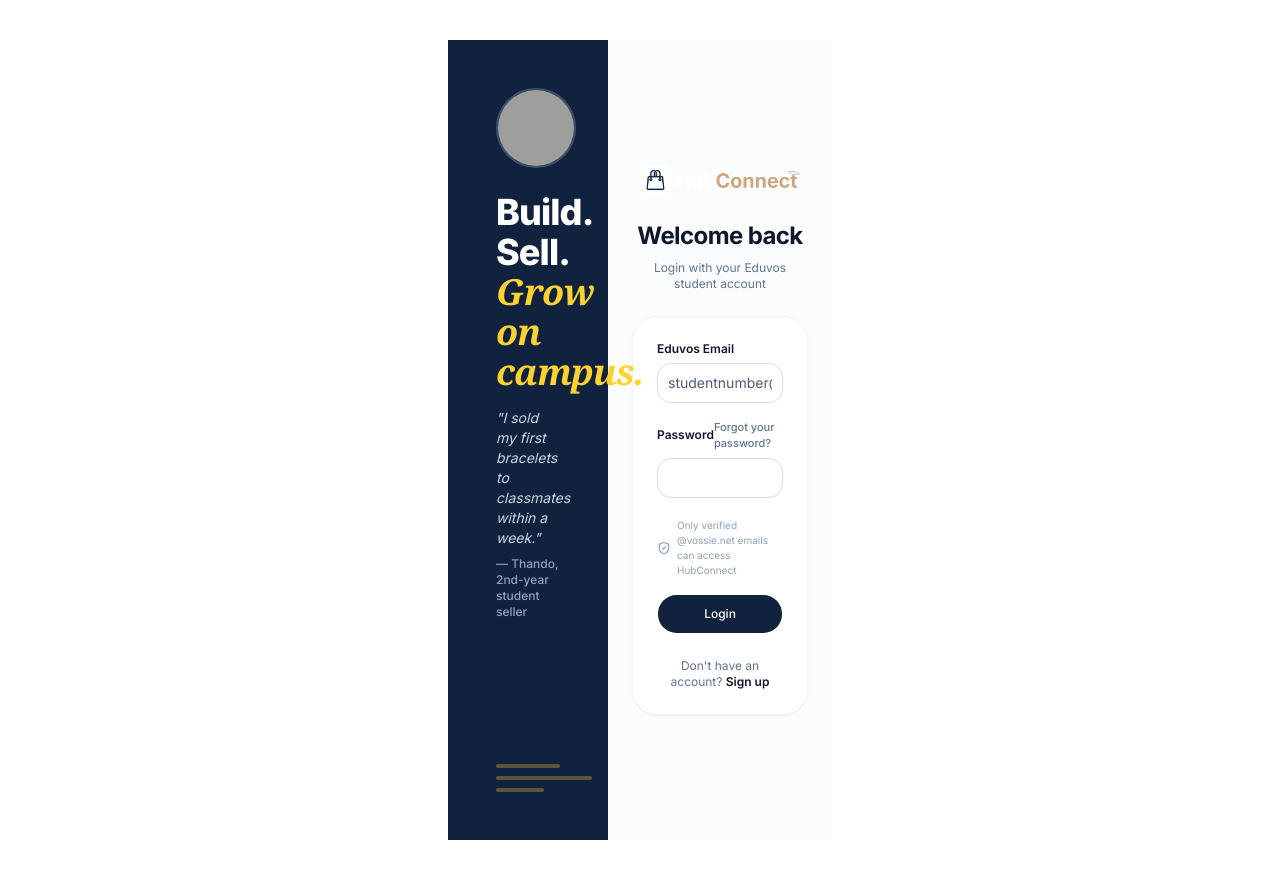
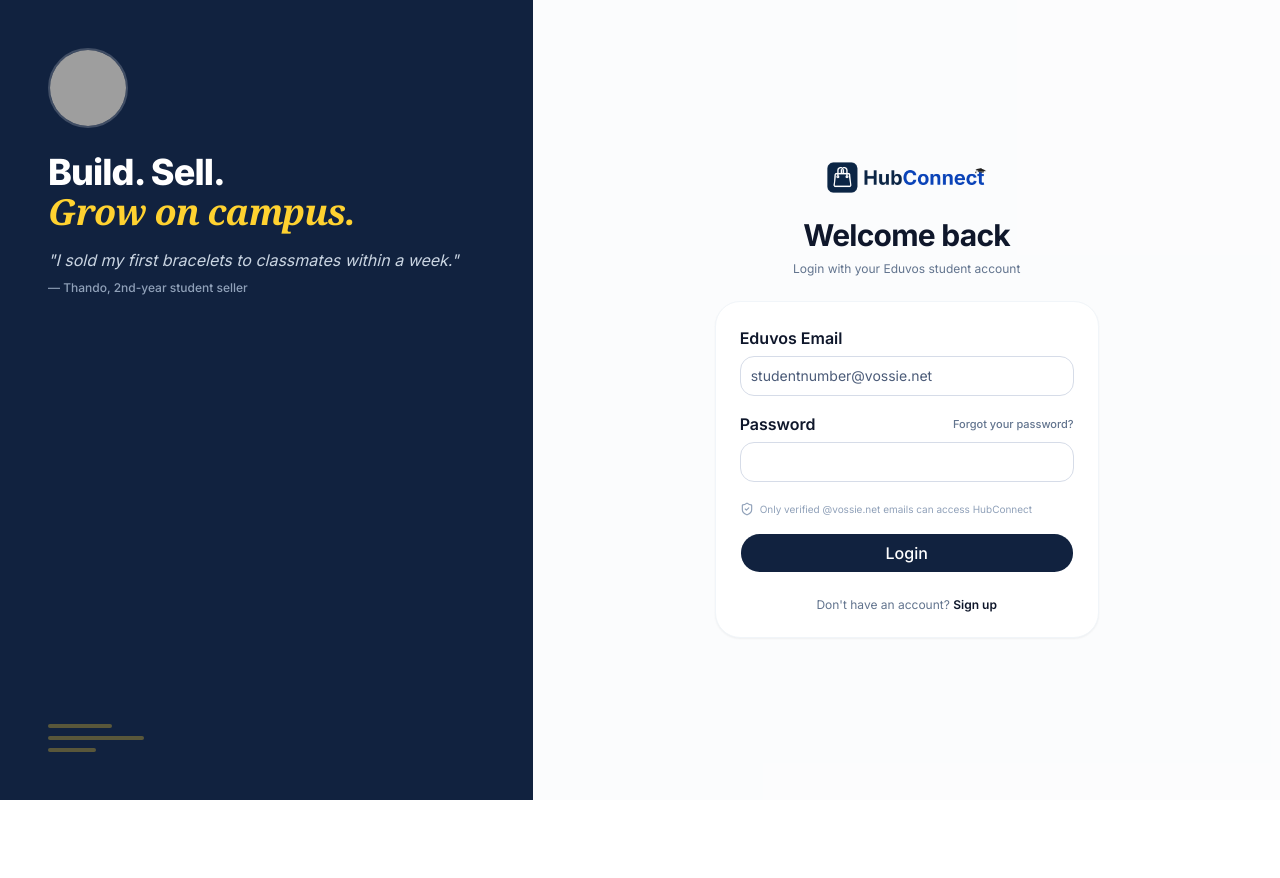
Before and after one commit to akadinso/hubconnectv2, a Next.js app: page /auth/login in a window 1280 px wide. After the commit the page ends 800 px from the top, so only its background shows below. Built offline with nearby package versions, Linux system fonts and the light colour scheme; grey boxes are pictures that could not be loaded.

Commit message:
Fixing ui

```diff
--- a/app/auth/login/page.tsx
+++ b/app/auth/login/page.tsx
@@ -1,11 +1,11 @@
-import { LoginForm } from '@/components/login-form'
+import { LoginForm } from "@/components/login-form";
 
 export default function Page() {
   return (
-    <div className="flex min-h-svh w-full items-center justify-center p-6 md:p-10">
-      <div className="w-full max-w-sm">
+    <div className="flex min-h-screen w-full items-center">
+      <div className="w-full max-w-full">
         <LoginForm />
       </div>
     </div>
-  )
+  );
 }
--- a/app/auth/sign-up/page.tsx
+++ b/app/auth/sign-up/page.tsx
@@ -1,11 +1,11 @@
-import { SignUpForm } from '@/components/sign-up-form'
+import { SignUpForm } from "@/components/sign-up-form";
 
 export default function Page() {
   return (
-    <div className="flex min-h-svh w-full items-center justify-center p-6 md:p-10">
-      <div className="w-full max-w-sm">
+    <div className="flex min-h-screen w-full items-center justify-center">
+      <div className="w-full max-w-full">
         <SignUpForm />
       </div>
     </div>
-  )
+  );
 }
--- a/components/login-form.tsx
+++ b/components/login-form.tsx
@@ -81,7 +81,7 @@
                 Grow on campus.
               </span>
             </h1>
-            <p className="text-sm text-slate-300 italic pt-2">
+            <p className="text-md text-slate-300 italic pt-2">
               &quot;I sold my first bracelets to classmates within a week.&quot;
             </p>
             <p className="text-xs text-slate-400 font-medium">
@@ -104,13 +104,13 @@
           {/* Logo Header */}
           <div className="flex flex-col items-center gap-2 text-center">
             <Image
-              src="/logo.png"
+              src="/logo-dark.png"
               alt="HubConnect Logo"
               width={160}
               height={50}
               priority
             />
-            <h2 className="text-2xl font-bold tracking-tight text-slate-900 mt-4">
+            <h2 className="text-3xl font-bold tracking-tight text-slate-900 mt-4">
               Welcome back
             </h2>
             <p className="text-xs text-slate-500">
@@ -126,7 +126,7 @@
             <div className="space-y-1.5">
               <Label
                 htmlFor="email"
-                className="text-xs font-semibold text-slate-900"
+                className="text-md font-semibold text-slate-900"
               >
                 Eduvos Email
               </Label>
@@ -145,7 +145,7 @@
               <div className="flex items-center justify-between">
                 <Label
                   htmlFor="password"
-                  className="text-xs font-semibold text-slate-900"
+                  className="text-md font-semibold text-slate-900"
                 >
                   Password
                 </Label>
@@ -179,7 +179,7 @@
 
             <Button
               type="submit"
-              className="w-full rounded-xl bg-[#11223f] h-10 text-xs font-medium text-white hover:bg-[#11223f]/90"
+              className="w-full rounded-xl bg-[#11223f] h-10 text-md font-medium text-white hover:bg-[#11223f]/90"
               disabled={isLoading}
             >
               {isLoading ? "Logging in..." : "Login"}
--- a/components/sign-up-form.tsx
+++ b/components/sign-up-form.tsx
@@ -74,16 +74,16 @@
         {/* Logo Banner */}
         <div className="flex flex-col items-center gap-2 text-center">
           <Image
-            src="/logo.png"
+            src="/logo-dark.png"
             alt="HubConnect Logo"
             width={160}
             height={50}
             priority
           />
-          <h2 className="text-2xl font-bold tracking-tight text-slate-900 mt-4">
+          <h2 className="text-3xl font-bold tracking-tight text-slate-900 mt-4">
             Create your account
           </h2>
-          <p className="text-xs text-slate-500">
+          <p className="text-md text-slate-500">
             Login with your Eduvos student account
           </p>
         </div>
@@ -96,7 +96,7 @@
           <div className="space-y-1.5">
             <Label
               htmlFor="email"
-              className="text-xs font-semibold text-slate-900"
+              className="text-md font-semibold text-slate-900"
             >
               Eduvos Email
             </Label>
@@ -117,7 +117,7 @@
           <div className="space-y-1.5">
             <Label
               htmlFor="password"
-              className="text-xs font-semibold text-slate-900"
+              className="text-md font-semibold text-slate-900"
             >
               Password
             </Label>
@@ -134,7 +134,7 @@
           <div className="space-y-1.5">
             <Label
               htmlFor="repeat-password"
-              className="text-xs font-semibold text-slate-900"
+              className="text-md font-semibold text-slate-900"
             >
               Confirm Password
             </Label>
@@ -154,7 +154,7 @@
 
           <Button
             type="submit"
-            className="w-full rounded-xl bg-[#11223f] h-10 text-xs font-medium text-white hover:bg-[#11223f]/90"
+            className="w-full rounded-xl bg-[#11223f] h-10 text-md font-medium text-white hover:bg-[#11223f]/90"
             disabled={isLoading}
           >
             {isLoading ? "Creating Account..." : "Create Account"}
```
Also changed, not shown: public/logo-dark.png (added).
